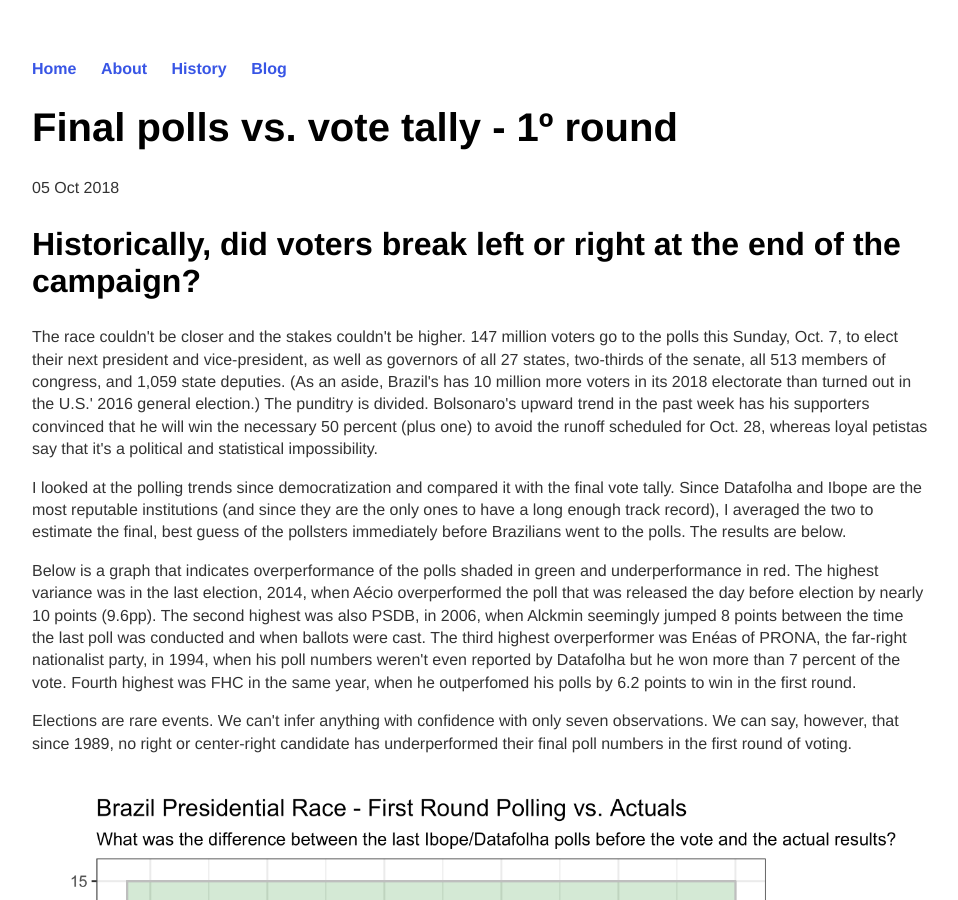
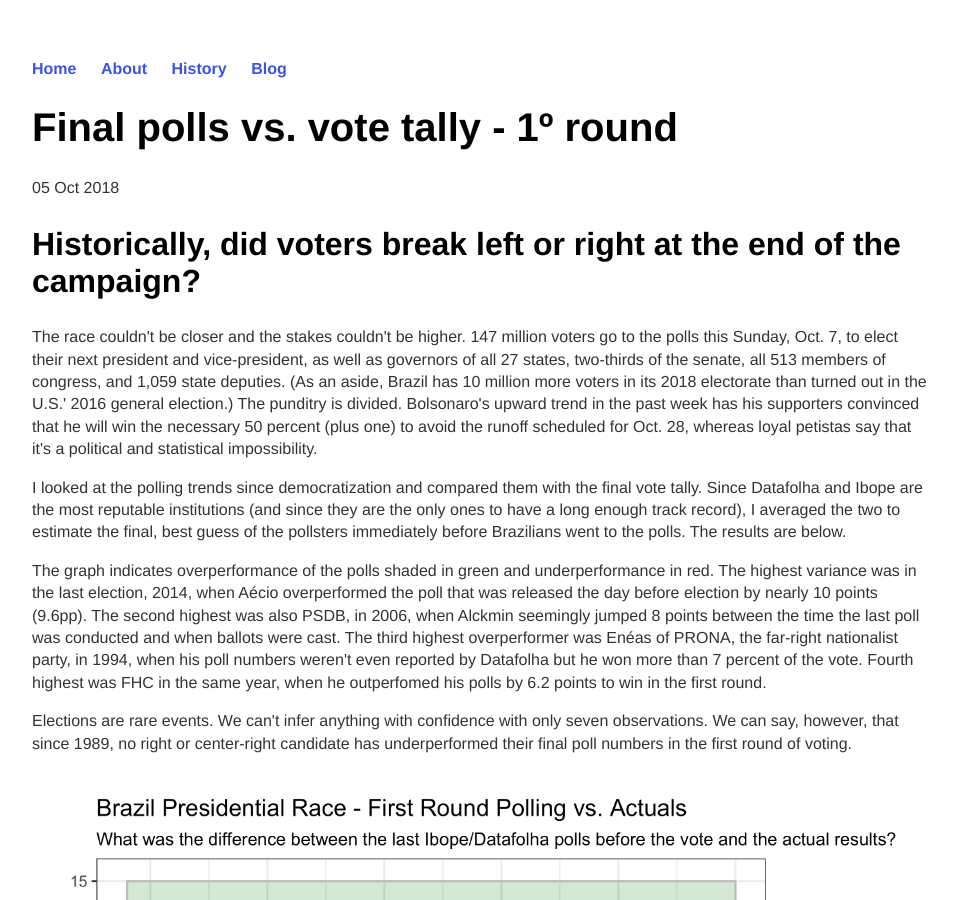
Before and after one commit to lizmckenna/elizabethmckenna.org, a Jekyll site: the page built from _posts/2018-10-05-polls-vs-actuals.md, in a window 1280 px wide and 900 px high. Shown: the whole window, without its empty margins (160-1118 px from the left). Built offline with Jekyll 4.4.1, drawn with Linux system fonts in a browser that asks for light colours.

Commit message:
Update 2018-10-05-polls-vs-actuals.md

```diff
--- a/_posts/2018-10-05-polls-vs-actuals.md
+++ b/_posts/2018-10-05-polls-vs-actuals.md
@@ -6,9 +6,9 @@
 
 <h2> Historically, did voters break left or right at the end of the campaign?</h2>
 
-<p> The race couldn't be closer and the stakes couldn't be higher. 147 million voters go to the polls this Sunday, Oct. 7, to elect their next president and vice-president, as well as governors of all 27 states, two-thirds of the senate, all 513 members of congress, and 1,059 state deputies. (As an aside, Brazil's has 10 million more voters in its 2018 electorate than turned out in the U.S.' 2016 general election.) The punditry is divided. Bolsonaro's upward trend in the past week has his supporters convinced that he will win the necessary 50 percent (plus one) to avoid the runoff scheduled for Oct. 28, whereas loyal petistas say that it's a political and statistical impossibility. </p>
-<p> I looked at the polling trends since democratization and compared it with the final vote tally. Since Datafolha and Ibope are the most reputable institutions (and since they are the only ones to have a long enough track record), I averaged the two to estimate the final, best guess of the pollsters immediately before Brazilians went to the polls. The results are below.</p>
-<p> Below is a graph that indicates overperformance of the polls shaded in green and underperformance in red. The highest variance was in the last election, 2014, when Aécio overperformed the poll that was released the day before election by nearly 10 points (9.6pp). The second highest was also PSDB, in 2006, when Alckmin seemingly jumped 8 points between the time the last poll was conducted and when ballots were cast. The third highest overperformer was Enéas of PRONA, the far-right nationalist party, in 1994, when his poll numbers weren't even reported by Datafolha but he won more than 7 percent of the vote. Fourth highest was FHC in the same year, when he outperfomed his polls by 6.2 points to win in the first round.
+<p> The race couldn't be closer and the stakes couldn't be higher. 147 million voters go to the polls this Sunday, Oct. 7, to elect their next president and vice-president, as well as governors of all 27 states, two-thirds of the senate, all 513 members of congress, and 1,059 state deputies. (As an aside, Brazil has 10 million more voters in its 2018 electorate than turned out in the U.S.' 2016 general election.) The punditry is divided. Bolsonaro's upward trend in the past week has his supporters convinced that he will win the necessary 50 percent (plus one) to avoid the runoff scheduled for Oct. 28, whereas loyal petistas say that it's a political and statistical impossibility. </p>
+<p> I looked at the polling trends since democratization and compared them with the final vote tally. Since Datafolha and Ibope are the most reputable institutions (and since they are the only ones to have a long enough track record), I averaged the two to estimate the final, best guess of the pollsters immediately before Brazilians went to the polls. The results are below.</p>
+<p> The graph indicates overperformance of the polls shaded in green and underperformance in red. The highest variance was in the last election, 2014, when Aécio overperformed the poll that was released the day before election by nearly 10 points (9.6pp). The second highest was also PSDB, in 2006, when Alckmin seemingly jumped 8 points between the time the last poll was conducted and when ballots were cast. The third highest overperformer was Enéas of PRONA, the far-right nationalist party, in 1994, when his poll numbers weren't even reported by Datafolha but he won more than 7 percent of the vote. Fourth highest was FHC in the same year, when he outperfomed his polls by 6.2 points to win in the first round.
 <p> Elections are rare events. We can't infer anything with confidence with only seven observations. We can say, however, that since 1989, no right or center-right candidate has underperformed their final poll numbers in the first round of voting.
 </p>
 <br>
```
